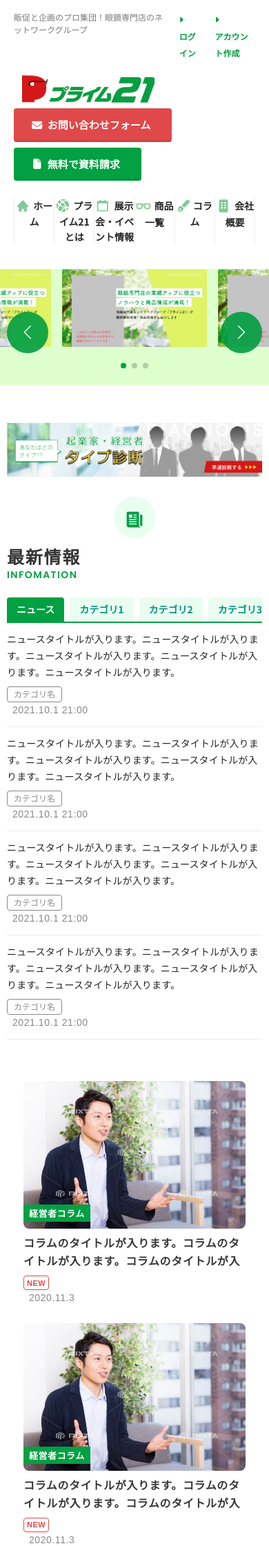
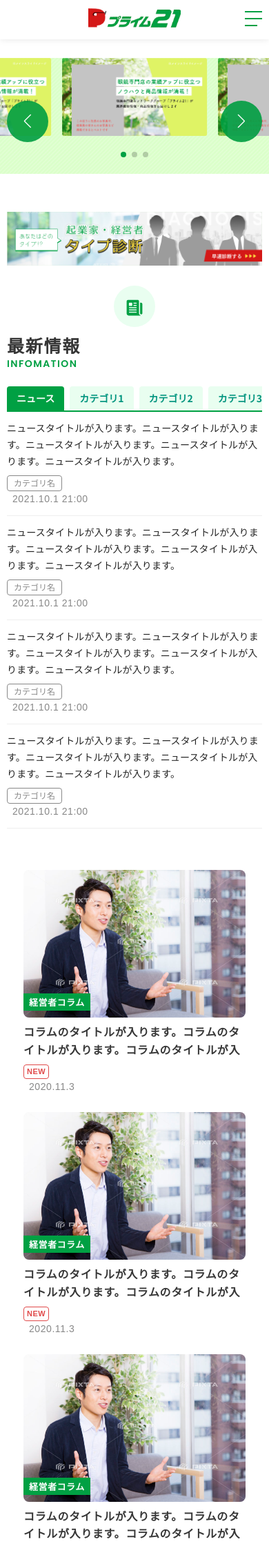
Before and after one commit to oddbary/megane, a PHP site: page / in a window 390 px wide; the page is wider, and only the part inside the window is pictured. Shown: the top 2241 px of that part at 69% size. Run offline with PHP 8.4, Linux system fonts and the light colour scheme; some libraries are stand-ins or nearby versions; some web fonts are replaced.

Commit message:
ハンバーガーメニュー＋ヘッダーレスポンシブ化完了

```diff
--- a/css/style.css
+++ b/css/style.css
@@ -106,6 +106,9 @@ p{
 }
 
 /* header */
+header{
+  background: #fff;
+}
 .c_mainnav{
   display: flex;
   border-right: 1px solid #eee;
@@ -123,6 +126,216 @@ p{
 }
 .c_mainnav img{
   margin-right: 5px;
+}
+.clone-nav {
+  position: fixed;
+  top: -100px;
+  left: 0;
+  transition: all .5s;
+  background-color: #fff;
+  box-shadow: 0 2px 10px rgba(0,0,0,.1);
+  z-index: 111;
+  width: 100%;
+  padding: 12px 0;
+}
+.clone-nav.is-fixed-nav {
+  top: 0;
+  z-index: 111;
+}
+.c_mainnav,
+.navbar,
+.header-top{
+  display: none !important;
+}
+.navbar .button{
+  font-size: 13px;
+}
+@media screen and (min-width: 769px){
+  .navbar-brand{
+    align-items: stretch;
+    display: flex;
+    flex-shrink: 0;
+    min-height: 3.25rem;
+  }
+  .navbar, .navbar-end, .navbar-menu, .navbar-start, .header-top, .c_mainnav {
+    align-items: stretch;
+    display: flex !important;
+  }
+  .navbar-end {
+    align-items: stretch;
+    display: flex;
+    justify-content: flex-end;
+    margin-left: auto;
+  }
+  .c_mainnav,
+  .navbar{
+    display: flex;
+  }
+}
+.sp-header,
+.sp-nav,
+.sp-header,
+#hamburger{
+  display: none;
+}
+@media screen and (max-width: 768px){ /* スマホの場合 */
+  .sp-header{
+    display: block;
+    top: 0;
+    width: 100%;
+    position: fixed;
+    background: #fff;
+    z-index: 111;
+    box-shadow: 0 0 10px rgba(0,0,0,.1)
+  }
+  .navbar-item{
+    justify-content: center;
+    padding: 12px 0;
+  }
+  .sp-header img{
+    height: 28px;
+  }
+  .sp-header{
+    text-align: center;
+  }
+  .navbar-item{
+    display: inline-block !important;
+  }
+  main{
+    margin-top: 52px;
+  }
+  #hamburger {
+    position: absolute;
+    display: block;
+    width: 25px;
+    height: 22px;
+    margin: 0 0 0 auto;
+    right: 10px;
+    top: 16px;
+    cursor: pointer;
+ }
+  #hamburger span {
+    position: absolute;
+    top: 50%;
+    left: 0;
+    display: block;
+    width: 100%;
+    height: 2px;
+    background-color: #00A043;
+    transform: translateY(-50%);
+  }
+  #hamburger::before {
+    content: '';
+    display: block;
+    position: absolute;
+    top: 0;
+    left: 0;
+    width: 100%;
+    height: 2px;
+    background-color: #00A043;
+ }
+ #hamburger::after {
+    content: '';
+    display: block;
+    position: absolute;
+    bottom: 0;
+    left: 0;
+    width: 70%;
+    height: 2px;
+    background-color: #00A043;
+ }
+ .sp-nav {
+    z-index: 111;
+    position: fixed;
+    top: 0;
+    left: 0;
+    width: 100%;
+    height: 100vh;
+    display: block;
+    width: 100%;
+    background: #00a043f5;
+    transition: all .4s ease-in-out;
+    opacity: 0;
+    transform: translateY(-100%);
+  }
+  .sp-nav.active{
+    opacity: 1;
+    transform: translateY(0%);
+  }
+  .sp-nav-ineer {
+    padding: 30px;
+    display: flex;
+    flex-direction: column;
+    justify-content: center;
+    align-items: center;
+    height: 100%;
+ }
+ .sp-nav-ineer ul{
+   width: 100%;
+ }
+ .sp-nav li {
+    margin: 0;
+    padding: 0;
+    display: block;
+    width: 100%;
+    text-align: center;
+ }
+ .sp-nav li:not(:last-child){
+  border-bottom: 1px solid rgba(255,255,255,0.2)
+ }
+ .sp-nav li span {
+    font-size: 15px;
+    font-weight: bold;
+    color: #fff;
+ }
+ .sp-nav li a, .sp-nav li span {
+    display: block;
+    padding: 7px 0;
+ }
+ .sp-nav .close {
+  margin-top: 30px;
+  cursor: pointer;
+  font-family: brandon-grotesque, sans-serif;
+ }
+ .sp-nav .close span{
+    font-size: 14px;
+    color: #fff;
+ }
+ /*基準となるli要素*/
+  .sp-nav .close {
+    position: relative;
+    padding-left: 20px;
+  }
+  /*バツ印線1*/
+  .sp-nav .close::before {
+    content: '';
+    position: absolute;
+    top: 50%;
+    left: 0;
+    display: block;
+    width: 16px;
+    height: 1px;
+    background: #fff;
+    transform: rotate( 45deg );
+  }
+  /*バツ印線2*/
+  .sp-nav .close::after {
+    content: '';
+    position: absolute;
+    top: 50%;
+    left: 0;
+    display: block;
+    width: 16px;
+    height: 1px;
+    background: #fff;
+    transform: rotate( -45deg );
+  }
+}
+
+@media screen and (max-width: 1070px){
+  .c_mainnav a{
+    flex-basis:auto
+  }
 }
 .tabs{
   margin-bottom: 0 !important;
--- a/index.html
+++ b/index.html
@@ -1,5 +1,6 @@
 <!DOCTYPE html>
 <html>
+
 <head>
     <meta charset="utf-8">
     <meta name="viewport" content="width=device-width, initial-scale=1">
@@ -8,15 +9,18 @@
     <link rel="stylesheet" href="./css/style.css">
     <link rel="preconnect" href="https://fonts.googleapis.com">
     <link rel="preconnect" href="https://fonts.gstatic.com" crossorigin>
-        <link href="https://fonts.googleapis.com/css2?family=Noto+Sans+JP:wght@400;700&family=Poppins:wght@400;600&display=swap" rel="stylesheet">
+    <link
+        href="https://fonts.googleapis.com/css2?family=Noto+Sans+JP:wght@400;700&family=Poppins:wght@400;600&display=swap"
+        rel="stylesheet">
     <link rel="stylesheet" href="https://use.typekit.net/rrg6pdr.css">
     <link rel="stylesheet" href="https://unpkg.com/swiper@7/swiper-bundle.min.css" />
     <script src="https://kit.fontawesome.com/ba68847ce1.js" crossorigin="anonymous"></script>
 </head>
+
 <body>
-        <header class="container is-widescreen pt-4 pb-4">
+    <header class="pt-4 pb-4">
         <div class="container is-widescreen">
-                <div class="is-flex is-justify-content-space-between content is-small mb-3">
+            <div class="header-top is-flex is-justify-content-space-between content is-small mb-3">
                 <div class="p-0 has-text-grey">
                     販促と企画のプロ集団！眼鏡専門店のネットワークグループ
                 </div>
@@ -24,7 +28,7 @@
                     <a href="#" class="c-header_toplinkitem pl-4 has-text-primary icon-text">
                         <span class="icon icon-slim"><i class="fas fa-caret-right"></i></span><span>ログイン</span>
                     </a>
-                        <a  href="#" class="c-header_toplinkitem pl-4 has-text-primary icon-text">
+                    <a href="#" class="c-header_toplinkitem pl-4 has-text-primary icon-text">
                         <span class="icon icon-slim"><i class="fas fa-caret-right"></i></span><span>アカウント作成</span>
                     </a>
                 </div>
@@ -52,27 +56,127 @@
                     </div>
                 </div>
             </div>
-                <div class="c_mainnav">
+            <div id="global-nav">
+                <div class="container is-widescreen c_mainnav">
                     <a href="/">
-                        <img src="img/gm1.svg"><span>ホーム</span>
+                        <img src="./img/gm1.svg"><span>ホーム</span>
                     </a>
-                    <a href="about">
-                        <img src="img/gm2.svg"><span>プライム21とは</span>
+                    <a href="/about">
+                        <img src="./img/gm2.svg"><span>プライム21とは</span>
                     </a>
-                    <a href="event">
-                        <img src="img/gm3.svg"><span>展示会・イベント情報</span>
+                    <a href="/event">
+                        <img src="./img/gm3.svg"><span>展示会・イベント情報</span>
                     </a>
-                    <a href="store">
-                        <img src="img/gm4.svg"><span>商品一覧</span>
+                    <a href="/product">
+                        <img src="./img/gm4.svg"><span>商品一覧</span>
                     </a>
-                    <a href="column">
-                        <img src="img/gm5.svg"><span>コラム</span>
+                    <a href="/column">
+                        <img src="./img/gm5.svg"><span>コラム</span>
                     </a>
-                    <a href="company">
-                        <img src="img/gm6.svg"><span>会社概要</span>
+                    <a href="/company">
+                        <img src="./img/gm6.svg"><span>会社概要</span>
                     </a>
                 </div>
             </div>
+        </div>
+        <script>
+            /**
+             * グローバルナビのクローンを生成
+             */
+            function setCloneNav() {
+                var body = document.body;
+                var globalNav = document.getElementById('global-nav');
+
+                if (!globalNav) return;
+
+                var cloneNav = globalNav.cloneNode(true);
+                cloneNav.id = 'js-clone-nav';
+                cloneNav.classList.add('clone-nav');
+
+                body.insertBefore(cloneNav, body.firstChild);
+            }
+            setCloneNav();
+
+            /**
+             * グローバルナビのクローンをページ上部に移動・固定
+             */
+            function fixedGlobalNav() {
+                var scrollY = window.pageYOffset;
+                var trigger = document.getElementById('js-trigger');
+                var cloneNav = document.getElementById('js-clone-nav');
+
+                if (!cloneNav || !trigger) return;
+
+                var triggerClientRect = trigger.getBoundingClientRect();
+                var triggerY = scrollY + triggerClientRect.top;
+                if (scrollY > triggerY) {
+                    cloneNav.classList.add('is-fixed-nav');
+                } else {
+                    cloneNav.classList.remove('is-fixed-nav');
+                }
+            }
+            window.addEventListener('scroll', fixedGlobalNav);
+        </script>
+
+        <div class="sp-header navbar-brand">
+            <a class="navbar-item" href="/">
+                <img src="./img/logo.png" alt="プライム21">
+            </a>
+            <div id="hamburger">
+                <span></span>
+            </div>
+        </div>
+        <nav class="sp-nav" id="sp-nav">
+            <div class="sp-nav-ineer">
+                <ul>
+                    <li>
+                        <a href="/">
+                            <span>ホーム</span>
+                        </a>
+                    </li>
+                    <li>
+                        <a href="/about">
+                            <span>プライム21とは</span>
+                        </a>
+                    </li>
+                    <li>
+                        <a href="/event">
+                            <span>展示会・イベント情報</span>
+                        </a>
+                    </li>
+                    <li>
+                        <a href="/product">
+                            <span>商品一覧</span>
+                        </a>
+                    </li>
+                    <li>
+                        <a href="/column">
+                            <span>コラム</span>
+                        </a>
+                    </li>
+                    <li>
+                        <a href="/company">
+                            <span>会社概要</span>
+                        </a>
+                    </li>
+                </ul>
+                <div id="close" class="close"><span>CLOSE</span></div>
+            </div>
+        </nav>
+        <script>
+            var nav = document.getElementById('sp-nav');
+            var hamburger = document.getElementById('hamburger');
+            var close = document.getElementById('close');
+
+            hamburger.addEventListener('click', function() {
+              hamburger.classList.toggle('active');
+              nav.classList.toggle('active');
+            });
+            close.addEventListener('click', function() {
+              hamburger.classList.remove('active');
+              nav.classList.remove('active');
+            });
+        </script>
     </header>
     <main>
         <section class="main-slide">
@@ -88,7 +192,7 @@
                 <div class="swiper-button-next"></div>
             </div>
         </section>
-            <div class="container is-widescreen main-wrap">
+        <div class="container is-widescreen main-wrap" id="js-trigger">
             <div class="columns">
                 <div class="maincolumn column is-9">
                     <section class="mb-5">
@@ -138,7 +242,9 @@
                         </div>
                         <div>
                             <div class="c-info_list">
-                                    <p><a href="#">ニュースタイトルが入ります。ニュースタイトルが入ります。ニュースタイトルが入ります。ニュースタイトルが入ります。ニュースタイトルが入ります。</a></p>
+                                <p><a
+                                        href="#">ニュースタイトルが入ります。ニュースタイトルが入ります。ニュースタイトルが入ります。ニュースタイトルが入ります。ニュースタイトルが入ります。</a>
+                                </p>
                                 <div class="c-under_info level-left">
                                     <span class="tag">
                                         カテゴリ名
@@ -147,7 +253,9 @@
                                 </div>
                             </div>
                             <div class="c-info_list">
-                                    <p><a href="#">ニュースタイトルが入ります。ニュースタイトルが入ります。ニュースタイトルが入ります。ニュースタイトルが入ります。ニュースタイトルが入ります。</a></p>
+                                <p><a
+                                        href="#">ニュースタイトルが入ります。ニュースタイトルが入ります。ニュースタイトルが入ります。ニュースタイトルが入ります。ニュースタイトルが入ります。</a>
+                                </p>
                                 <div class="c-under_info level-left">
                                     <span class="tag">
                                         カテゴリ名
@@ -156,7 +264,9 @@
                                 </div>
                             </div>
                             <div class="c-info_list">
-                                    <p><a href="#">ニュースタイトルが入ります。ニュースタイトルが入ります。ニュースタイトルが入ります。ニュースタイトルが入ります。ニュースタイトルが入ります。</a></p>
+                                <p><a
+                                        href="#">ニュースタイトルが入ります。ニュースタイトルが入ります。ニュースタイトルが入ります。ニュースタイトルが入ります。ニュースタイトルが入ります。</a>
+                                </p>
                                 <div class="c-under_info level-left">
                                     <span class="tag">
                                         カテゴリ名
@@ -165,7 +275,9 @@
                                 </div>
                             </div>
                             <div class="c-info_list">
-                                    <p><a href="#">ニュースタイトルが入ります。ニュースタイトルが入ります。ニュースタイトルが入ります。ニュースタイトルが入ります。ニュースタイトルが入ります。</a></p>
+                                <p><a
+                                        href="#">ニュースタイトルが入ります。ニュースタイトルが入ります。ニュースタイトルが入ります。ニュースタイトルが入ります。ニュースタイトルが入ります。</a>
+                                </p>
                                 <div class="c-under_info level-left">
                                     <span class="tag">
                                         カテゴリ名
@@ -533,7 +645,7 @@
                     <section class="sidebar-menu-section section">
                         <div class="control search-wrap">
                             <input class="input" type="text" placeholder="サイト内を検索">
-                                <button type="submit" ></button>
+                            <button type="submit"></button>
                         </div>
                         <div class="sidebar-menu menu">
                             <div class="sidebar-menu-label menu-label">
@@ -725,7 +837,7 @@
     <script type="module">
         import Swiper from 'https://unpkg.com/swiper@7/swiper-bundle.esm.browser.min.js'
 
-            var swiper = new Swiper ('.swiper', {
+        var swiper = new Swiper('.swiper', {
             centeredSlides: true,
             slidesPerView: 1.8,
             spaceBetween: 16,
@@ -741,4 +853,5 @@
         });
     </script>
 </body>
+
 </html>
```
Lines whose indentation alone changed are shown as unchanged.
